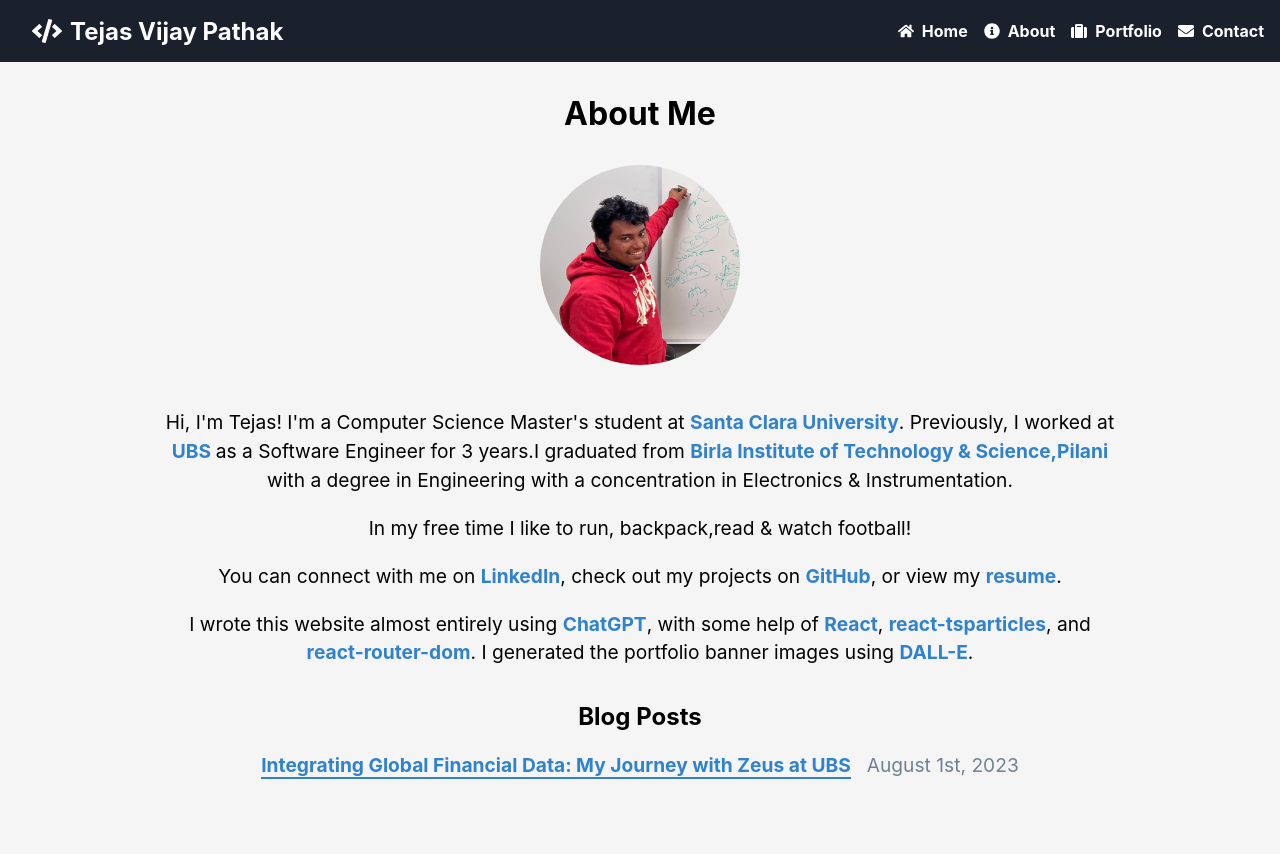
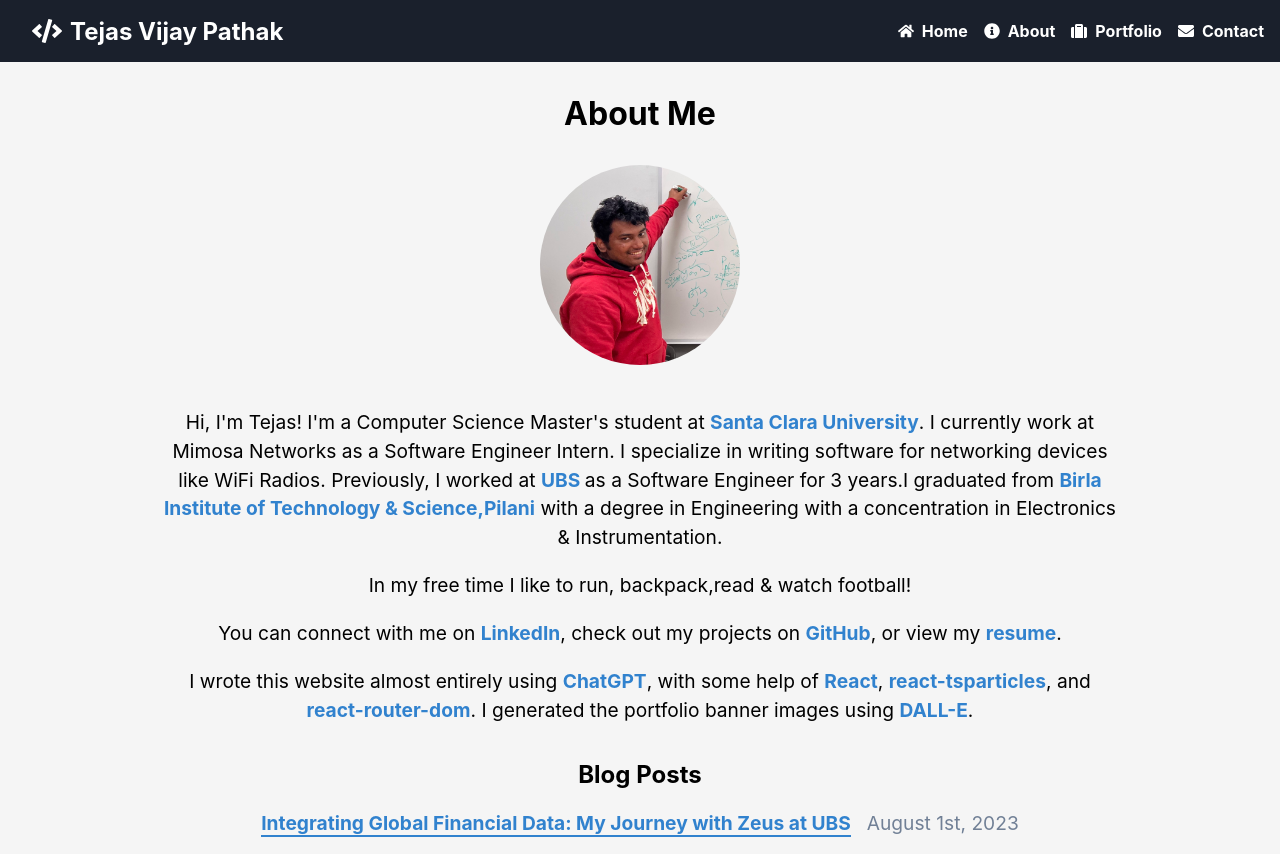
Before and after one commit to TejasPathak98/Tejas-portfolio, a React (Create React App) app: page /about in a window 1280 px wide. Before the commit the page ends 800 px from the top, so only its background shows below. Built offline with nearby package versions, Linux system fonts and the light colour scheme.

Commit message:
Update About.js

```diff
--- a/src/pages/About.js
+++ b/src/pages/About.js
@@ -19,7 +19,8 @@ function About() {
           >
             Santa Clara University
           </a>
-          . Previously, I worked at{" "}
+          . I currently work at Mimosa Networks as a Software Engineer Intern. I specialize in writing software for networking devices like WiFi Radios.
+            Previously, I worked at{" "}
           <a
             href="https://www.ubs.com/global/en.html"
             target="_blank"
@@ -60,7 +61,7 @@ function About() {
           </a>
           , or view my{" "}
           <a
-            href="https://drive.google.com/file/d/1c1z1hTsAcPSOmuYPsKnYR76NhF17dL24/view?usp=drive_link"
+            href="https://drive.google.com/file/d/1vXMGOU3cMXnQCiWbu1yVXw2zVuMWHqLj/view?usp=sharing"
             target="_blank"
             rel="noopener noreferrer"
           >
```
